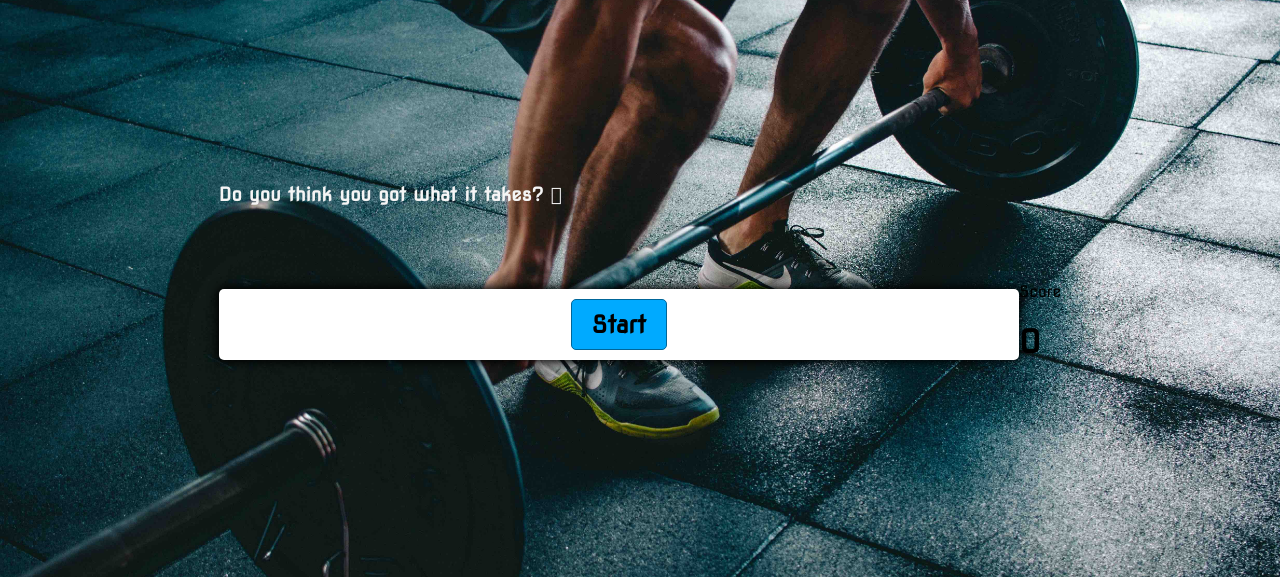
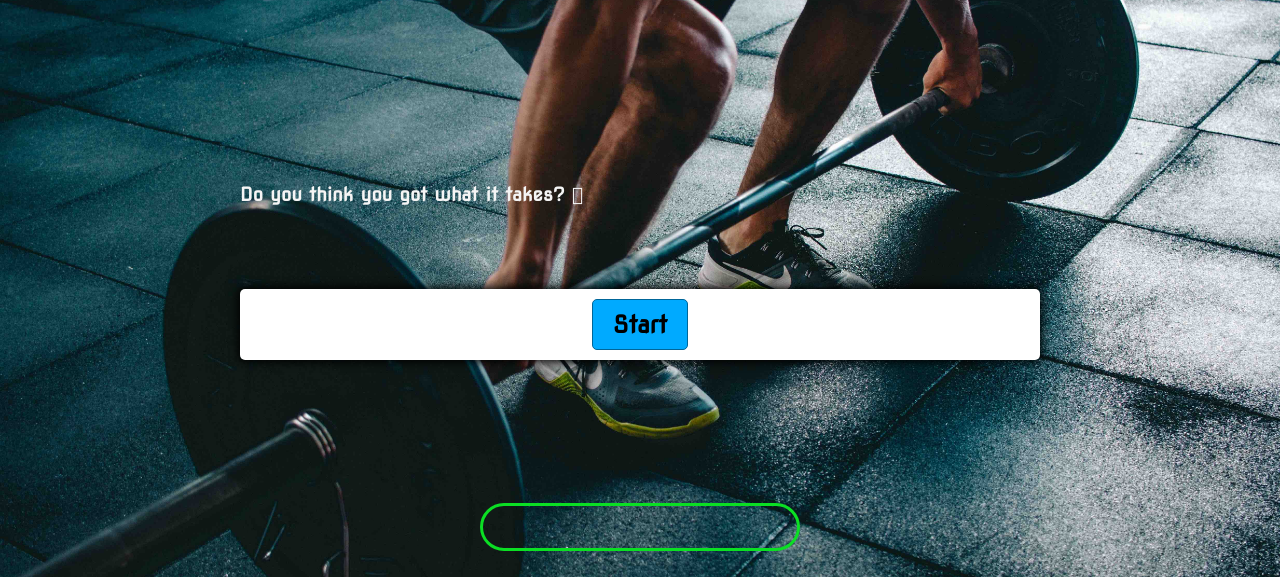
Before and after one commit to henrysevern/Project_2, a plain HTML site: page index.html in a window 1280 px wide. Shown: the part 76-653 px from the top of the page. Drawn offline with Linux system fonts and the light colour scheme.

Commit message:
Style score section and progress bar

```diff
--- a/assets/css/style.css
+++ b/assets/css/style.css
@@ -53,7 +53,7 @@ body {
     margin: 20px 0;
 }
 
-/* update button styles after */
+
 .btn {
     --hue: var(--hue-neutral);
     border: 1px solid hsl(var(--hue), 100%, 30%);
@@ -90,3 +90,35 @@ body {
 .hide {
     display: none;
 }
+
+
+#hud {
+    display: inline-block;
+    position: fixed;
+    bottom: 10px;
+    color: whitesmoke;
+}
+
+.hud-prefix {
+    text-align: center;
+    font-size: 2rem;
+}
+
+.hud-main-text {
+    text-align: center;
+}
+
+#progressBar {
+    width: 20rem;
+    height: 3rem;
+    border: 0.2rem solid rgb(11,223,36);
+    margin-top: 2rem;
+    border-radius: 50px;
+    overflow: hidden;
+}
+
+#progressBarFull {
+    height: 100%;
+    background: rgb(11,223,36);
+    width: 0%;
+}
```
